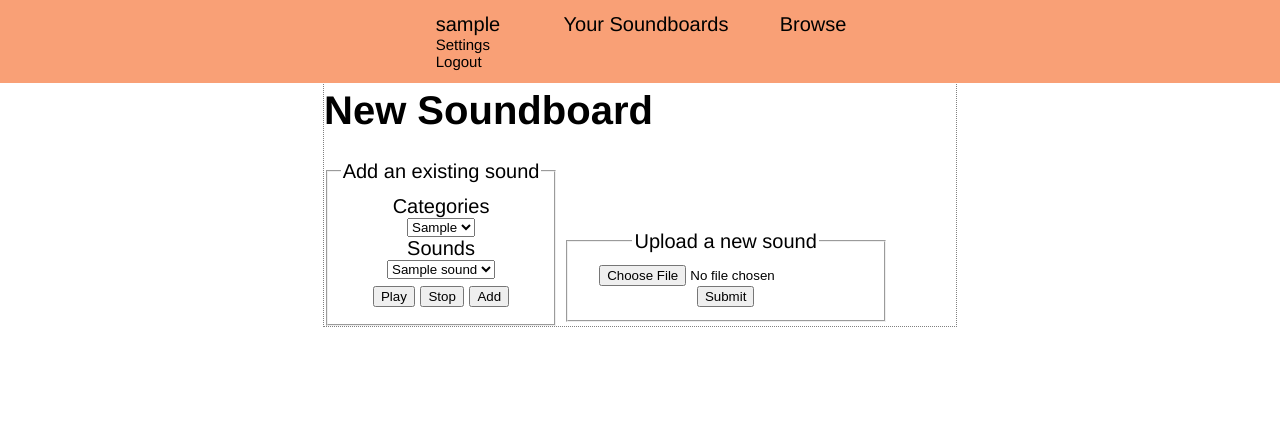
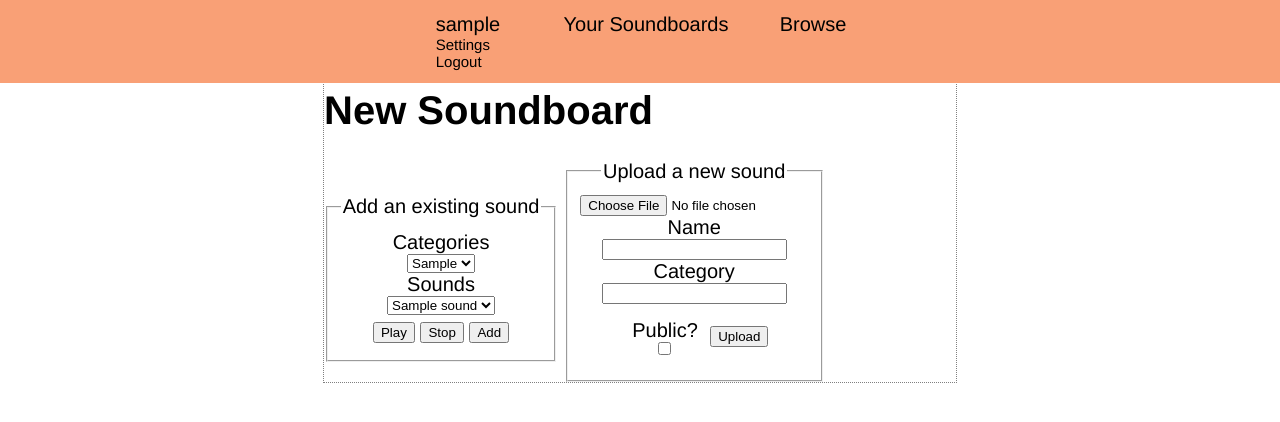
Before and after one commit to Nuttjacob/SoundboardSaver, a PHP site: page /newsb.php in a window 1280 px wide. Shown: the top 422 px of the page. Run offline with PHP 8.4, Linux system fonts and the light colour scheme; the visitor is signed in with stand-in values (Sample User, id 1); tables that the repository leaves empty or names only in its code hold one stand-in row (values such as "Sample post"); data that the repository does not hold is empty; a stand-in replaces the project's code that opens the database connection.

Commit message:
HTML and CSS for sound upload
More form work for uploading a sound

```diff
--- a/main.css
+++ b/main.css
@@ -1,3 +1,4 @@
+/*https://stackoverflow.com/questions/1554941/vertical-align-text-in-a-label*/
 body {
 	font-family: 'Helvetica', sans-serif;
 	font-size: 1.25em;
@@ -13,7 +14,7 @@ main {
 	text-align: center;
 	display: inline;
 }
-#selsoundfield select, #selsoundfield label {
+#selsoundfield select, #selsoundfield label, #upsoundfield input, #upsoundfield label {
 	display: block;
 	margin: auto;
 }
@@ -21,3 +22,15 @@ main {
 	padding: 2%;
 	margin: auto;
 }
+#upconfirm {
+	display: flex;
+	width: fit-content;
+	justify-content: center;
+	align-items: center;
+	margin-left: auto;
+	margin-right: auto;
+	margin-top: 1%;
+}
+#uppublicdiv {
+	padding: 10%;
+}
--- a/newsb.php
+++ b/newsb.php
@@ -1,6 +1,7 @@
 <!--Jacob Grover, 2/27/22
 https://www.w3schools.com/sql/sql_distinct.asp
 https://developers.google.com/web/fundamentals/media/recording-audio
+https://developer.mozilla.org/en-US/docs/Web/HTML/Attributes/capture
 -->
 <?php
 	session_start();
@@ -51,9 +52,20 @@ https://developers.google.com/web/fundamentals/media/recording-audio
 				</div>
 			</fieldset>
 			<fieldset id="upsoundfield">
-			<legend>Upload a new sound</legend>
-			<input type="file" id="filesel" name="file" accept="audio/mp3, audio/wav" capture><!-- get capture working -->
-			<input type="submit">
+				<legend>Upload a new sound</legend>
+				<input type="file" id="filesel" name="file" accept="audio/*" capture><!-- get capture working -->
+
+				<label for="upsoundname">Name</label>
+				<input type="text" id="upsoundname" name="upsoundname">
+				<label for="upcategory">Category</label>
+				<input type="text" id="upcategory" name="upcategory">
+				<div id="upconfirm">
+					<div id="uppublicdiv">
+						<label for="uppublic">Public?</label>
+						<input type="checkbox" id="uppublic" name="uppublic">
+					</div>
+					<input type="submit" value="Upload">
+				</div>
 			</fieldset>
 		</main>
 	</body>
```
